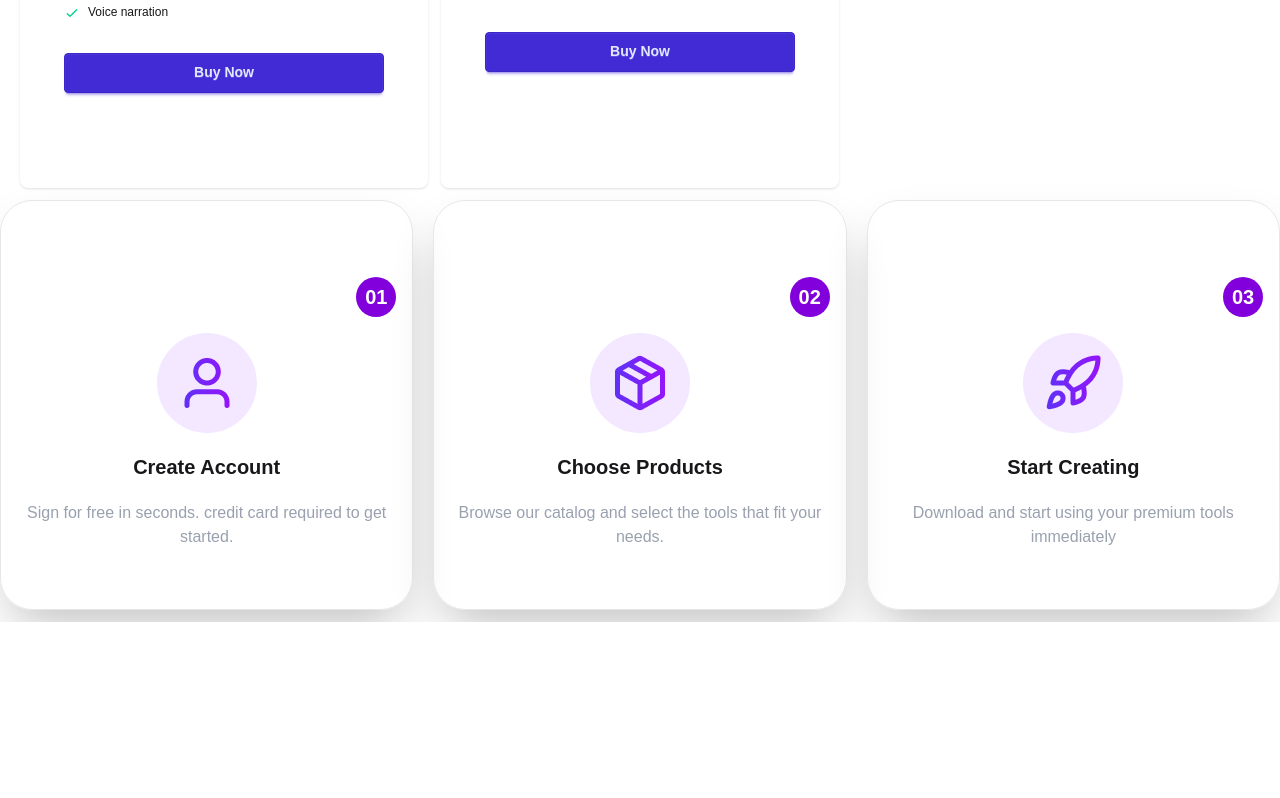
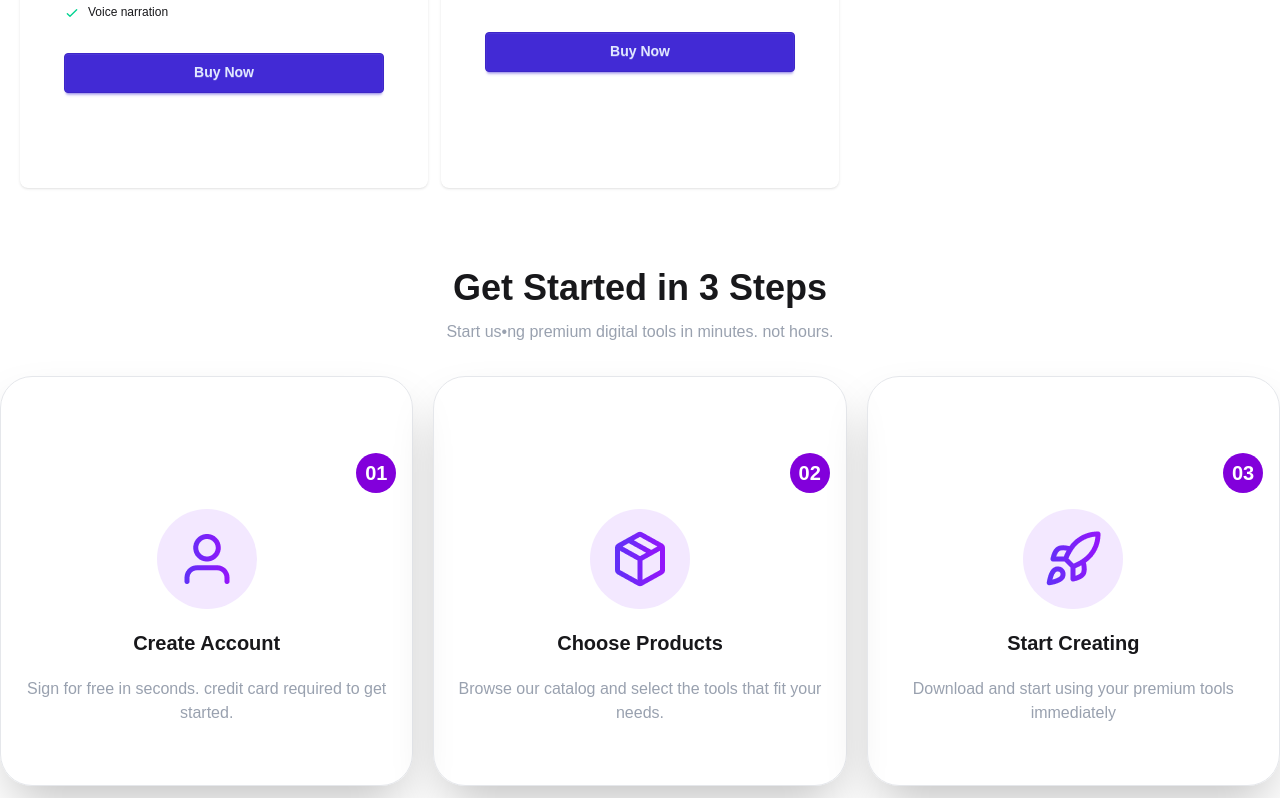
Before and after one commit to codeHasib/PH-B13-A6-DIGI-TOOLS, a React (Vite) app: page / in a window 1280 px wide. Shown: the part 2431-3229 px from the top of the page. Before the commit the page ends 3053 px from the top, so only its background shows below. Built offline with nearby package versions, Linux system fonts and the light colour scheme.

Commit message:
add header for steps section

```diff
--- a/src/components/StepsParent/StepsParent.jsx
+++ b/src/components/StepsParent/StepsParent.jsx
@@ -3,12 +3,17 @@ import Steps from "../Steps/Steps";
 
 const StepsParent = () => {
   return (
+    <>
+      <h2 className="text-center text-2xl md:text-3xl lg:text-4xl mt-20 mb-3 font-bold">Get Started in 3 Steps</h2>
+      <p className="text-center text-gray-400 mb-5">Start us•ng premium digital tools in minutes. not hours.</p>
       <div className="container mx-auto grid grid-cols-1 md:grid-cols-2 lg:grid-cols-3 gap-5 justify-items-center flex-wrap">
         <Steps
           no={"01"}
           img={"/public/assets/user.png"}
           name={"Create Account"}
-        desc={"Sign for free in seconds. credit card required to get started."}
+          desc={
+            "Sign for free in seconds. credit card required to get started."
+          }
         ></Steps>
         <Steps
           no={"02"}
@@ -23,6 +28,7 @@ const StepsParent = () => {
           desc={"Download and start using your premium tools immediately"}
         ></Steps>
       </div>
+    </>
   );
 };
 
```
Lines whose indentation alone changed are shown as unchanged.
